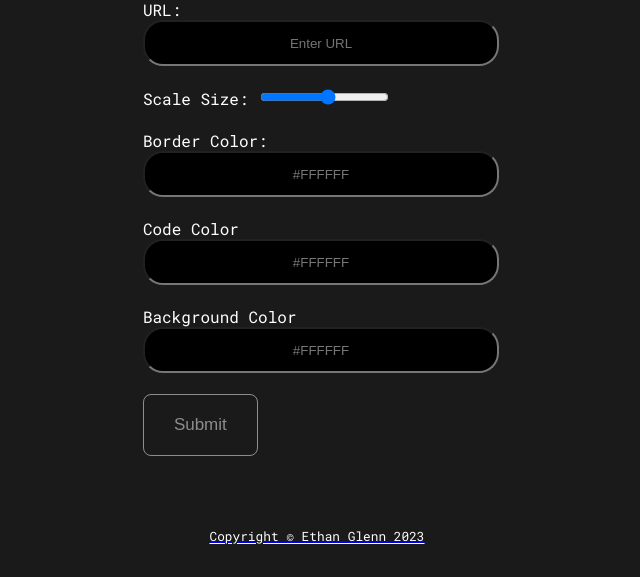
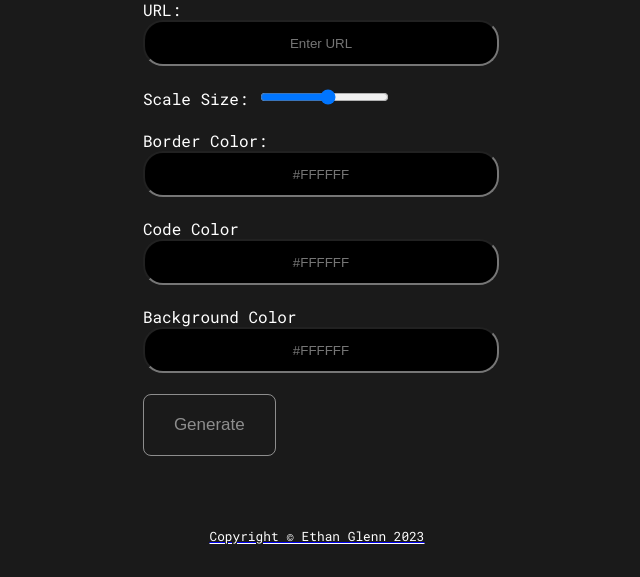
Before and after one commit to eglenn-dev/qr-code-generator, a Flask app: page /qr in a window 1280 px wide. Shown: the part 231-808 px from the top of the page, without its empty margins (323-963 px from the left). Run offline with Flask 2, Linux system fonts and the light colour scheme.

Commit message:
Minor text updates

```diff
--- a/templates/qr.html
+++ b/templates/qr.html
@@ -4,7 +4,7 @@
 <head>
     <meta charset="UTF-8">
     <meta name="viewport" content="width=device-width, initial-scale=1.0">
-    <title>Settings - QR Code Generator</title>
+    <title>QR Code Generator</title>
     <link rel="icon" type="image/x-icon" href="{{ url_for('static', filename='whale.webp') }}">
     <link rel="stylesheet" href="{{ url_for('static', filename='qr.css') }}">
 </head>
@@ -31,7 +31,7 @@
             <input type="text" class="input-text" id="backgroundColor" name="backgroundColor" placeholder="#FFFFFF" pattern="^#([A-Fa-f0-9]{6}|[A-Fa-f0-9]{3})$"><br><br>
 
             <button>
-                <input id="submit-button" type="submit" value="Submit">
+                <input id="submit-button" name="generate" type="submit" value="Generate">
             </button>
         </form>
     </section>
```
